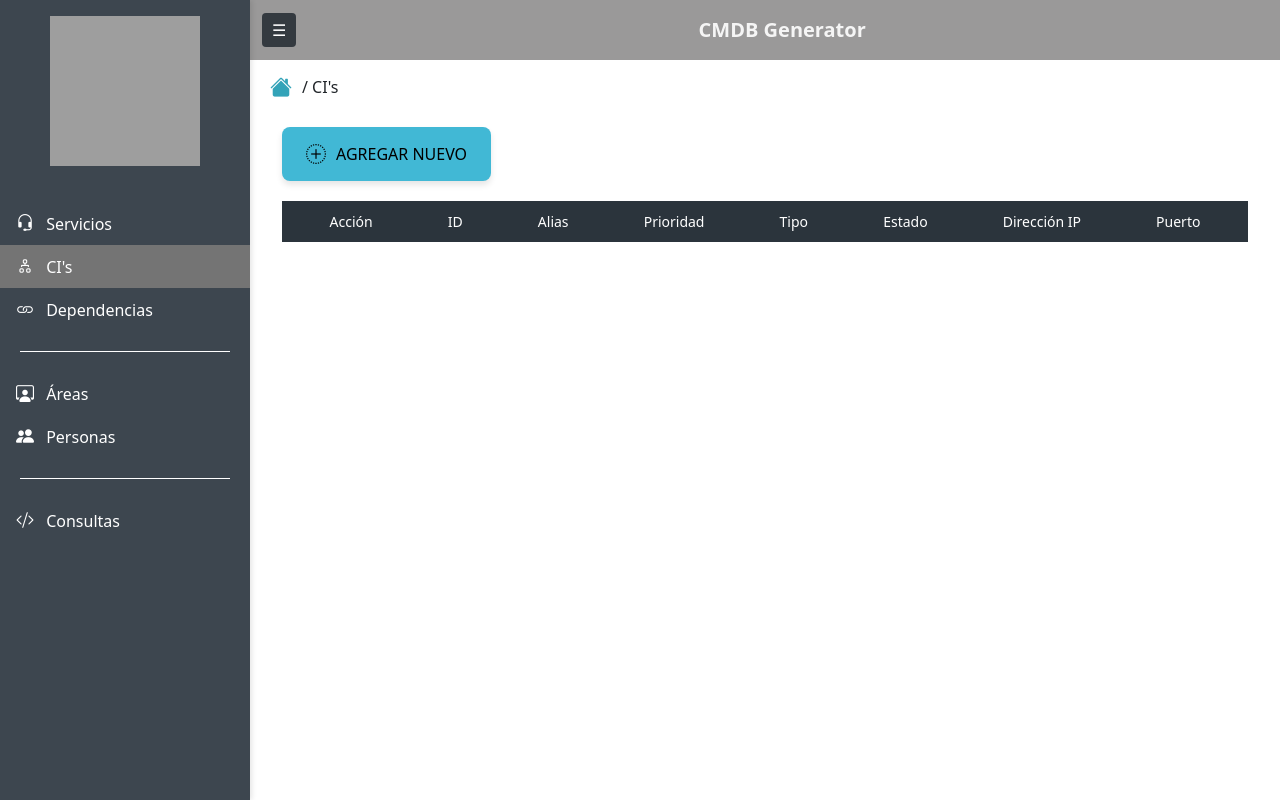
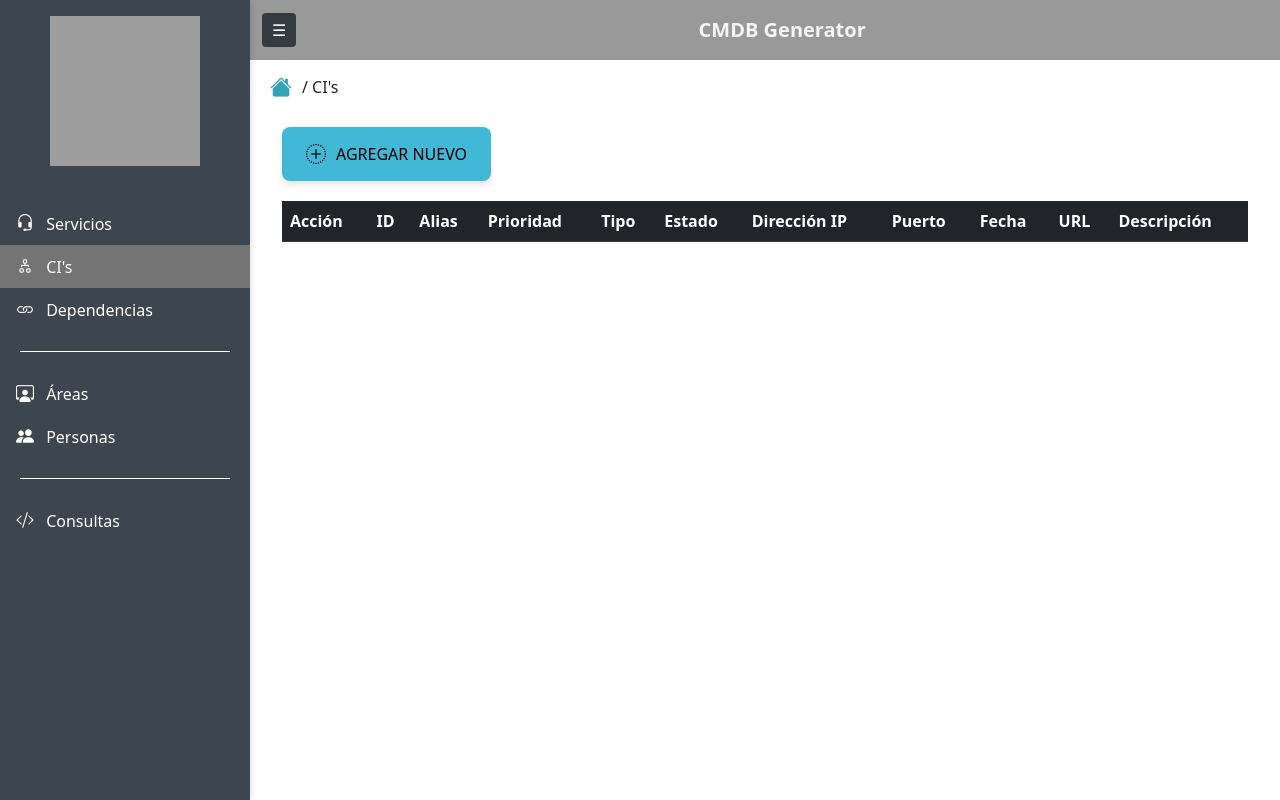
Before and after one commit to elSebee/CMDB-TelSur, a Flask app: page /cis/ in a window 1280 px wide. Run offline with Flask 3, Linux system fonts and the light colour scheme; lists and menus that the app fills with data are empty; some libraries are stand-ins or nearby versions; grey boxes are pictures that could not be loaded.

Commit message:
mejora visual leer

```diff
--- a/app/models/areas_model.py
+++ b/app/models/areas_model.py
@@ -5,9 +5,9 @@ class Areas(db.Model):
     __tablename__ = 'PROCT_AREAS'
 
     id_area = db.Column(db.Integer, Sequence('procq_idareas', metadata=db.metadata), primary_key=True)
-    desc_area = db.Column(db.String(200), nullable=True, unique=True)
-    nombre = db.Column(db.String(100), nullable=False)
-    empresa = db.Column(db.String(100), nullable=False)
+    nombre = db.Column(db.String(100), nullable=False, unique=True)
+    desc_area = db.Column(db.String(800))
+    empresa = db.Column(db.String(50))
 
     def __init__(self, nombre, empresa, desc_area):
         self.nombre = nombre
--- a/app/models/cis_model.py
+++ b/app/models/cis_model.py
@@ -8,13 +8,13 @@ class CMDBConfItems(db.Model):
     id_ci = db.Column(db.Integer, Sequence('procq_idcmdb_conf_items', metadata=db.metadata), primary_key=True)
     alias = db.Column(db.String(100))
     prioridad = db.Column(db.String(10))
-    tipo_ci = db.Column(db.String(30), nullable=False)
+    tipo_ci = db.Column(db.String(30))
     estado = db.Column(db.String(15))
     fech_actualizacion = db.Column(db.Date)
     dire_ip = db.Column(db.String(15))
     puerto = db.Column(db.Integer)
-    desc_ci = db.Column(db.String(200))
-    url = db.Column(db.String(2000))
+    desc_ci = db.Column(db.String(500))
+    url = db.Column(db.String(1000))
 
     __table_args__ = (
         db.CheckConstraint(
--- a/app/models/serv_ci_model.py
+++ b/app/models/serv_ci_model.py
@@ -5,7 +5,7 @@ class ServCIRelacion(db.Model):
 
     id_servicio = db.Column(db.Integer, db.ForeignKey('PROCT_SERVICIOS.id_servicio'), primary_key=True, nullable=False)
     id_ci = db.Column(db.Integer, db.ForeignKey('PROCT_CMDB_CONF_ITEMS.id_ci'), primary_key=True, nullable=False)
-    desc_relacion = db.Column(db.String(200))
+    desc_relacion = db.Column(db.String(300))
 
     def __init__(self, id_servicio, id_ci, desc_relacion):
         self.id_servicio = id_servicio
--- a/app/models/servicios_model.py
+++ b/app/models/servicios_model.py
@@ -5,10 +5,10 @@ class Servicios(db.Model):
     __tablename__ = 'PROCT_SERVICIOS'
 
     id_servicio = db.Column(db.Integer, Sequence('procq_idservicios', metadata=db.metadata), primary_key=True)
-    alias = db.Column(db.String(10))
+    alias = db.Column(db.String(10), nullable=False, unique=True)
     id_area_responsable = db.Column(db.Integer, db.ForeignKey('PROCT_AREAS.id_area'))
     nomb_servicio = db.Column(db.String(30))
-    desc_servicio = db.Column(db.String(100))
+    desc_servicio = db.Column(db.String(1000))
 
     def __init__(self, alias, id_area_responsable, nomb_servicio, desc_servicio):
         self.alias = alias
--- a/app/routes/cis_routes.py
+++ b/app/routes/cis_routes.py
@@ -6,7 +6,7 @@ alcance_cis = Blueprint("cis", __name__)
 @alcance_cis.route("/", methods=['GET'])
 def cis():
     dic_valores = getDicValores()
-    cabeceras = list(dic_valores.values())[:-3]
+    cabeceras = list(dic_valores.values())
     cabeceras.insert(0, "Acción")
     cis = getAllCis()
     pk=getPK()
--- a/app/views/static/css/styles.css
+++ b/app/views/static/css/styles.css
@@ -254,3 +254,7 @@
   box-shadow: 0 2px 4px rgba(0, 0, 0, 0.2); /* Sombra reducida */
   transform: translateY(2px); /* Efecto de presión */
 }
+
+.table-responsive {
+    margin-top: 20px;
+}
--- a/app/views/templates/leer.html
+++ b/app/views/templates/leer.html
@@ -8,8 +8,8 @@
     </button>
     <p style="margin: 0;">/ {{ breadcrumb }}</p>
 </div>
+
 <!-- Main content -->
-
 <div class="container-fluid mt-4">
     <!-- Mostrar mensajes flash -->
     {% with messages = get_flashed_messages(with_categories=true) %}
@@ -29,35 +29,42 @@
         AGREGAR NUEVO
     </button>
 
-    <!-- Elemento donde se renderizarán los strings -->
-    <div class="table-header" id="tableHeader">
-        <!-- Los strings serán insertados aquí -->
-    </div>
-    <!-- Contenedor oculto para la lista de strings -->
-    <script id="dataStrings" type="application/json">
-        {{ cabeceras | tojson }}
-    </script>
-    <!-- Llamamos al script externo -->
-    <script src="/static/js/cabeceraTabla.js"></script>
+    <div class="table-responsive">
+        <table class="table table-striped table-hover">
+            <thead class="table-dark" id="tableHeader">
+                <tr>
 
-
-
-    <!-- Agregar más contenido específico de la página -->
+                    <!-- Itera sobre las cabeceras y crea una columna para cada una -->
+                    {% for cabecera in cabeceras %}
+                        <th>{{ cabecera }}</th>
+                    {% endfor %}
+                </tr>
+            </thead>
+            <tbody>
                 {% for valor in valores %}
-
-    <div class="card" style="margin-top: 5px;">
-        <div class="card-body">
+                <tr>
+                    <!-- Botones de acciones -->
+                    <td>
                         <div class="button-group">
                             {% set endpoint_editar = url ~ '.editar' %}
                             <button onclick="location.href='{{ url_for(endpoint_editar, id=valor[pk]) }}'" class="btn btn-action" title="Editar" style="background-color: #ff8130; color: black;">
                                 <input type="hidden" name="csrf_token" value="{{ csrf_token() }}">
                                 <i class="bi bi-pencil-fill"></i>
                             </button>
-                <button class="btn btn-action" title="Eliminar" style="background-color: #D13B38; color: black;"  data-bs-toggle="modal" data-bs-target="#eliminarModal-{{ valor[pk] }}">
+                            <button class="btn btn-action" title="Eliminar" style="background-color: #D13B38; color: black;" data-bs-toggle="modal" data-bs-target="#eliminarModal-{{ valor[pk] }}">
                                 <input type="hidden" name="csrf_token" value="{{ csrf_token() }}">
                                 <i class="bi bi-trash3-fill"></i>
                             </button>
-                <!-- Modal -->
+                        </div>
+                    </td>
+                    <!-- Itera sobre todos los atributos del objeto 'valor' -->
+                    {% for key, display_name in dic_valores.items() %}
+                        {% if not key.startswith('_') %}
+                            <td>{{ valor.__dict__[key] }}</td>
+                        {% endif %}
+                    {% endfor %}
+                </tr>
+                <!-- Modal para eliminar -->
                 <div class="modal fade" id="eliminarModal-{{ valor[pk] }}" tabindex="-1" aria-labelledby="eliminarModalLabel-{{ valor[pk] }}" aria-hidden="true">
                     <div class="modal-dialog modal-dialog-centered modal-lg">
                         <div class="modal-content">
@@ -76,28 +83,10 @@
                         </div>
                     </div>
                 </div>
+                {% endfor %}
+            </tbody>
+        </table>
       </div>
-            <!-- Itera sobre todos los atributos del objeto 'valor' -->
-            {% for key, display_name in dic_valores.items() %}
-                {% if not key.startswith('_') and key not in ['url', 'desc_ci', 'fech_actualizacion', 'relaciones'] %}
-                    <p class="url-break">{{ valor.__dict__[key] }}</p>
-                {% endif %}
-            {% endfor %}
-            {% if breadcrumb == "CI's" %}
-                <button class="btn-expand"><i class="bi bi-caret-down-fill"></i></button>
-            {% endif %}
-        </div>
-        <div class="card-expand">
-            {% for key, display_name in dic_valores.items() %}
-                {% if key in ['url', 'desc_ci', 'fech_actualizacion'] %}
-                    <p><strong>{{ display_name }}:</strong> {{ valor.__dict__[key] }}</p>
-                {% endif %}
-            {% endfor %}
-        </div>
-    </div>
-
-
-    {% endfor %}
 
 </div>
 {% endblock %}
```
Also changed, not shown: 2 other files. Lines whose indentation alone changed are shown as unchanged.
